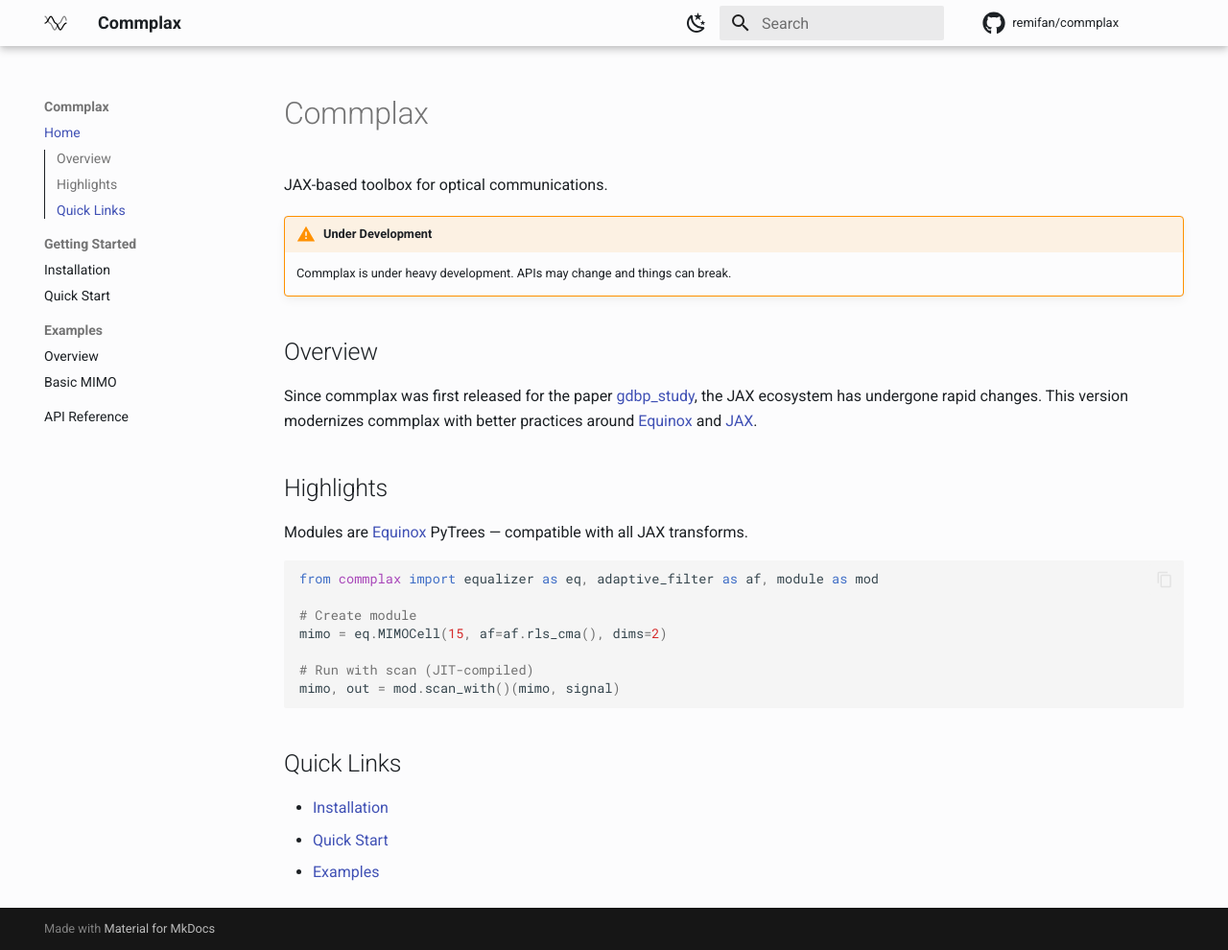
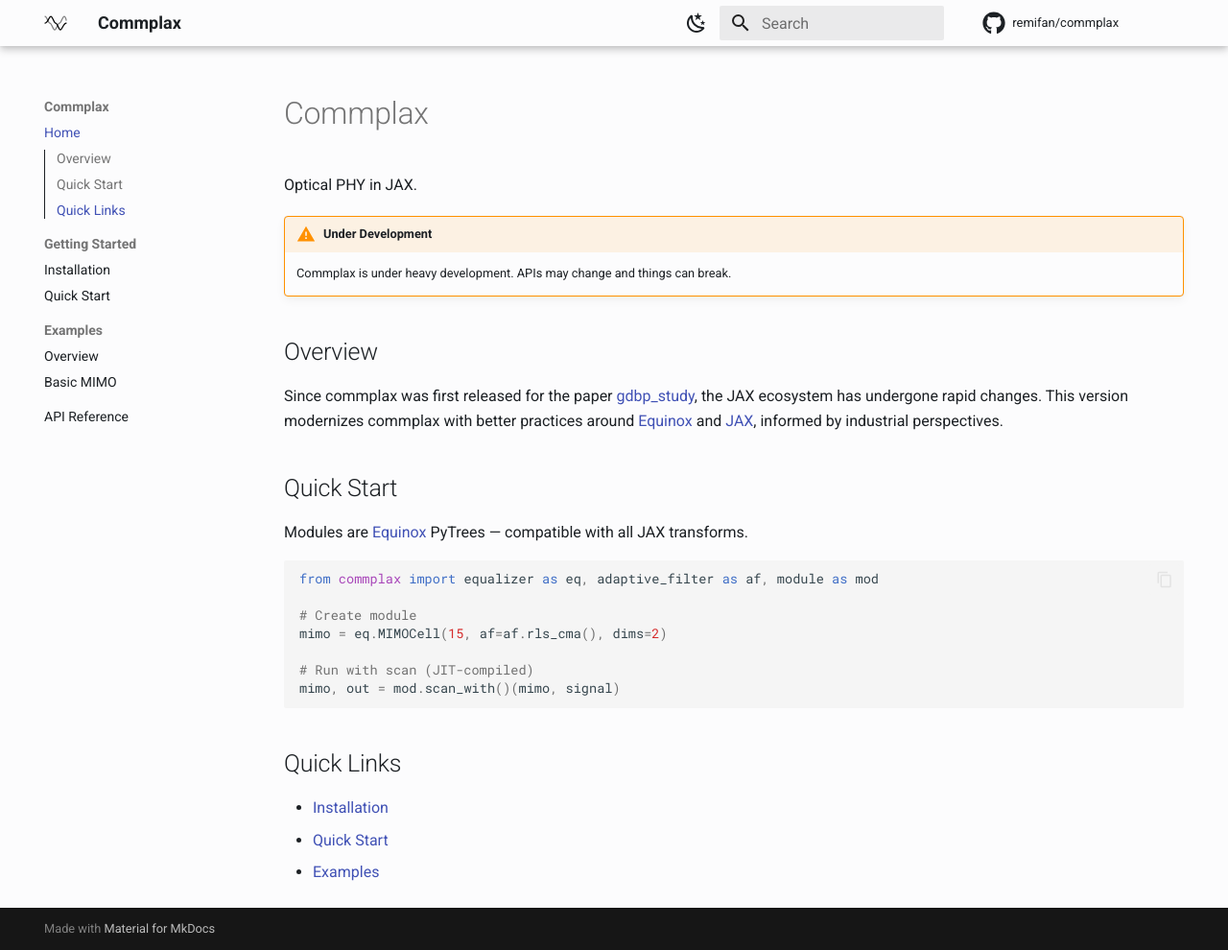
Before and after one commit to remifan/commplax, an MkDocs documentation site: the page built from docs/index.md, in a window 1280 px wide and 990 px high. Shown: the whole window at 96% size. Built offline with MkDocs 1.6.1 and Material for MkDocs 9.7.7, drawn with Linux system fonts in a browser that asks for light colours; comment, search, counter and statistics services are not loaded.

Commit message:
Update docs home to match README

```diff
--- a/docs/index.md
+++ b/docs/index.md
@@ -1,15 +1,15 @@
 # Commplax
 
-JAX-based toolbox for optical communications.
+Optical PHY in JAX.
 
 !!! warning "Under Development"
     Commplax is under heavy development. APIs may change and things can break.
 
 ## Overview
 
-Since commplax was first released for the paper [gdbp_study](https://github.com/remifan/gdbp_study), the JAX ecosystem has undergone rapid changes. This version modernizes commplax with better practices around [Equinox](https://github.com/patrick-kidger/equinox) and [JAX](https://github.com/google/jax).
+Since commplax was first released for the paper [gdbp_study](https://github.com/remifan/gdbp_study), the JAX ecosystem has undergone rapid changes. This version modernizes commplax with better practices around [Equinox](https://github.com/patrick-kidger/equinox) and [JAX](https://github.com/google/jax), informed by industrial perspectives.
 
-## Highlights
+## Quick Start
 
 Modules are [Equinox](https://github.com/patrick-kidger/equinox) PyTrees — compatible with all JAX transforms.
 
```
